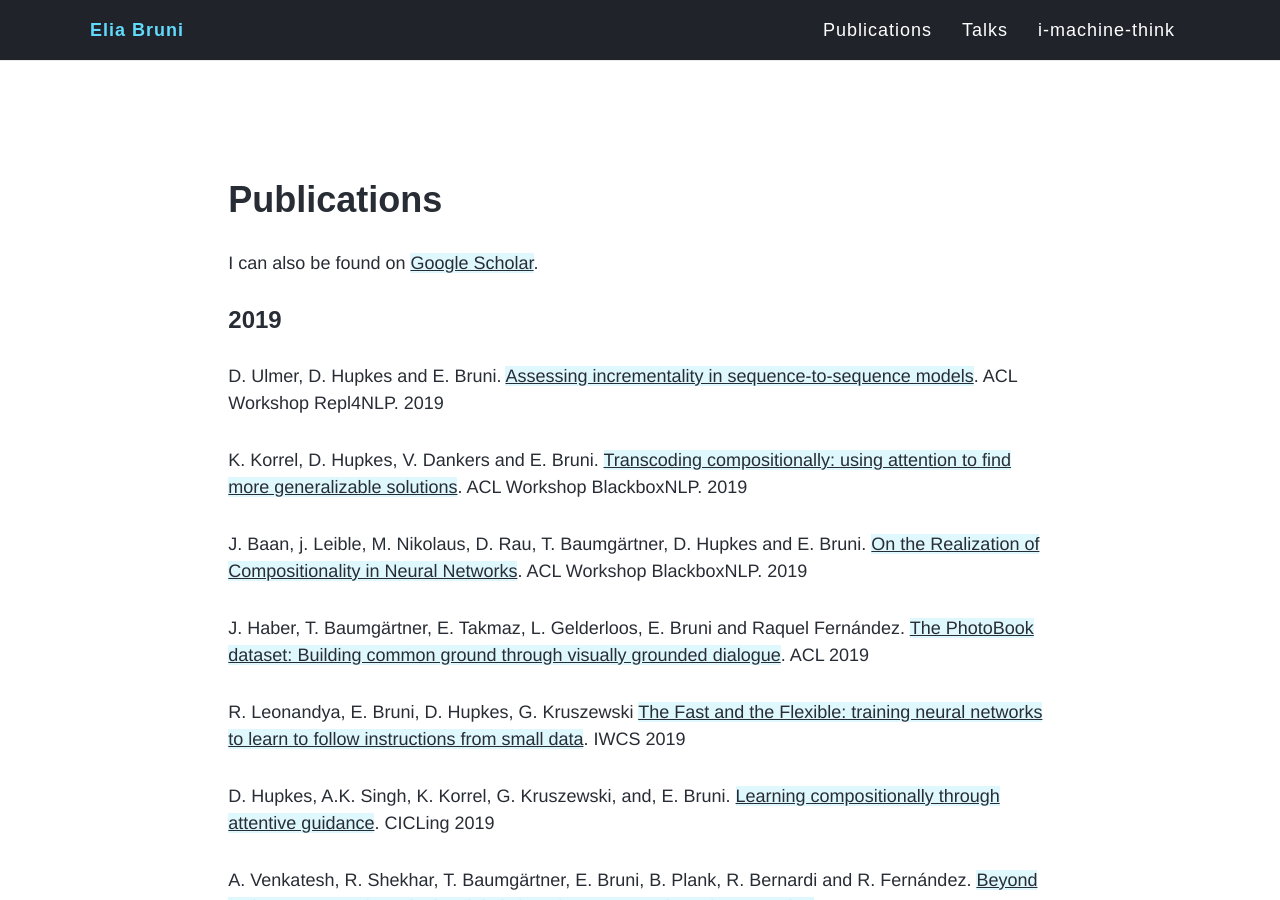
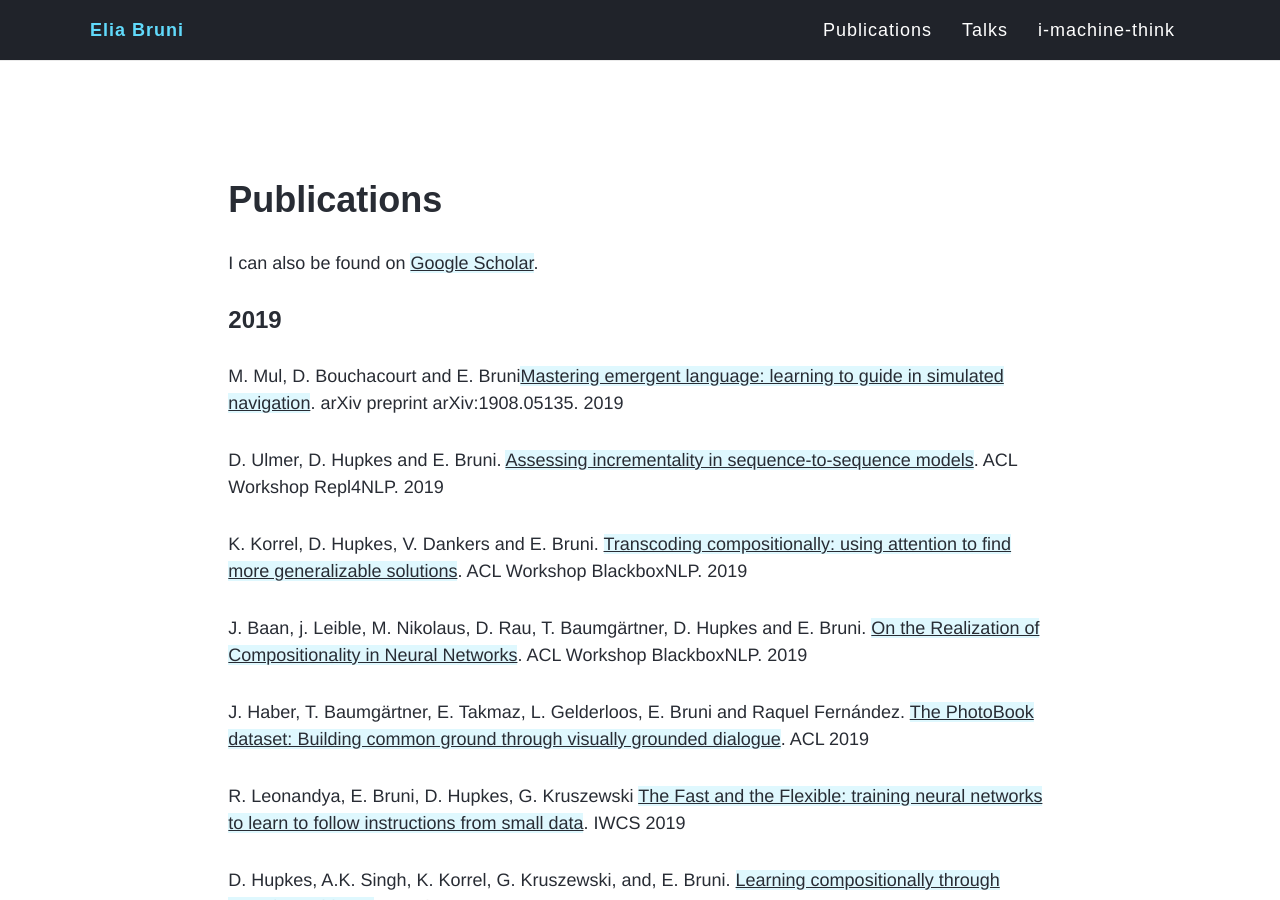
Before and after one commit to eliabruni/eliabruni.github.io, a Jekyll site: the page built from publications.md, in a window 1280 px wide and 900 px high. Built offline with Jekyll 4.4.1, drawn with Linux system fonts in a browser that asks for light colours; nearby versions of some CDN libraries.

Commit message:
ADD PUBS

```diff
--- a/publications.md
+++ b/publications.md
@@ -8,6 +8,8 @@ title: ""
 I can also be found on [Google Scholar](https://scholar.google.com/citations?user=Oyb3NYgAAAAJ&hl=en).
 
 ### 2019
+
+M. Mul, D. Bouchacourt and E. Bruni[Mastering emergent language: learning to guide in simulated navigation](https://arxiv.org/abs/1908.05135). arXiv preprint arXiv:1908.05135. 2019
 
 D. Ulmer, D. Hupkes and E. Bruni. [Assessing incrementality in sequence-to-sequence models](https://arxiv.org/pdf/1906.03293.pdf). ACL Workshop Repl4NLP. 2019
 
```
